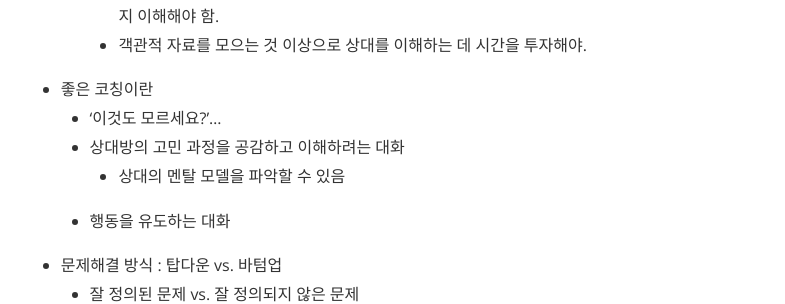
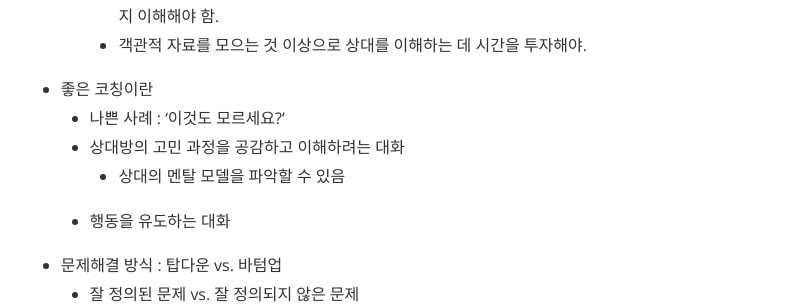
Before and after one commit to JessyMin/jessymin.github.io, a Jekyll site: the page built from _posts/2019-04-29-book-growing-together.md, in a window 1280 px wide and 900 px high, scrolled down 3228 px. Shown: the part 153-457 px from the top of the window, without its empty margins (240-1025 px from the left). Built offline with Jekyll 4.4.1, drawn with Linux system fonts in a browser that asks for light colours; nearby versions of some CDN libraries.

Commit message:
[change] add contents

```diff
--- a/_posts/2019-04-29-book-growing-together.md
+++ b/_posts/2019-04-29-book-growing-together.md
@@ -119,7 +119,7 @@ category : 'Book'
     - 객관적 자료를 모으는 것 이상으로 상대를 이해하는 데 시간을 투자해야.
 <br>
 - 좋은 코칭이란
-  - '이것도 모르세요?'...
+  - 나쁜 사례 : '이것도 모르세요?'
   - 상대방의 고민 과정을 공감하고 이해하려는 대화
     - 상대의 멘탈 모델을 파악할 수 있음
   - 행동을 유도하는 대화
```
